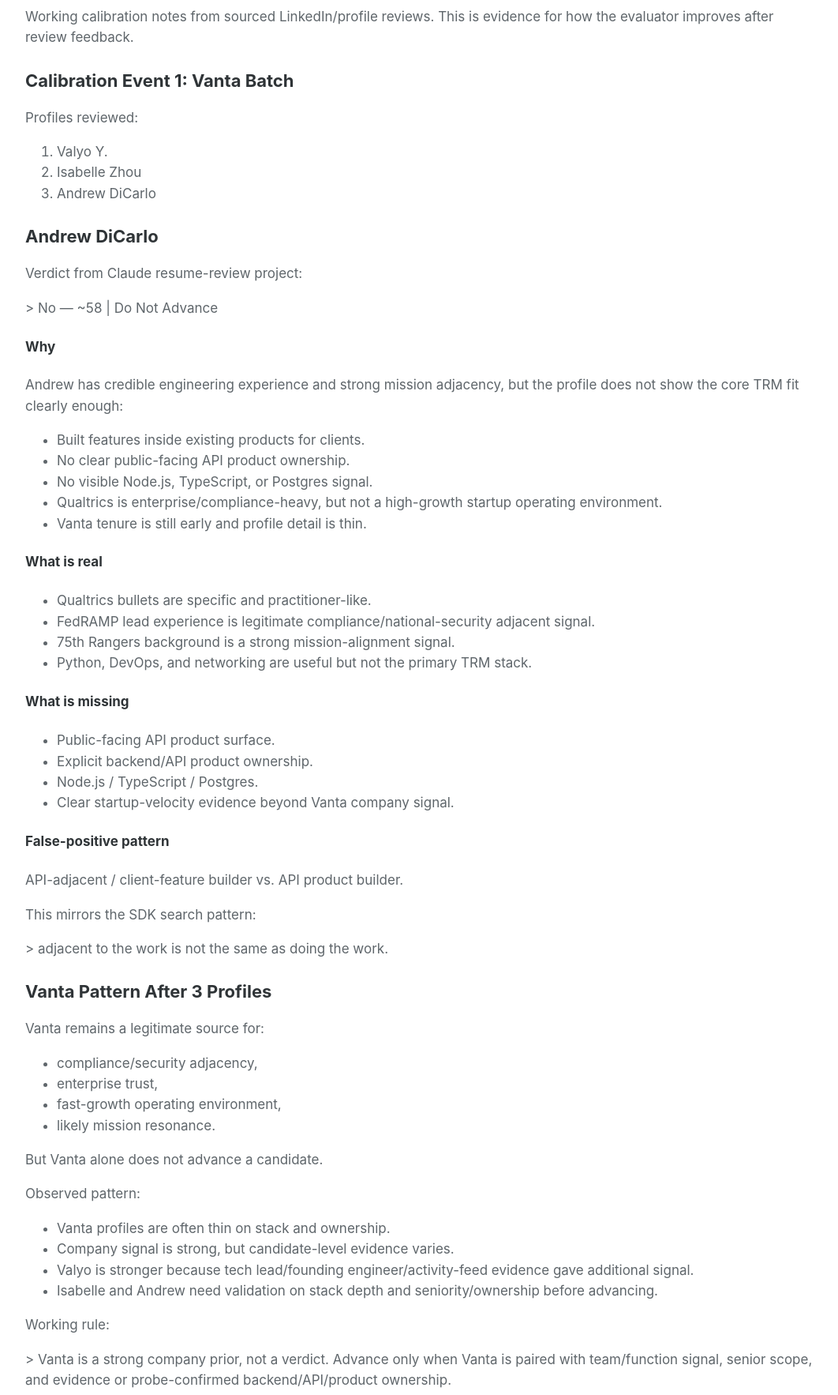
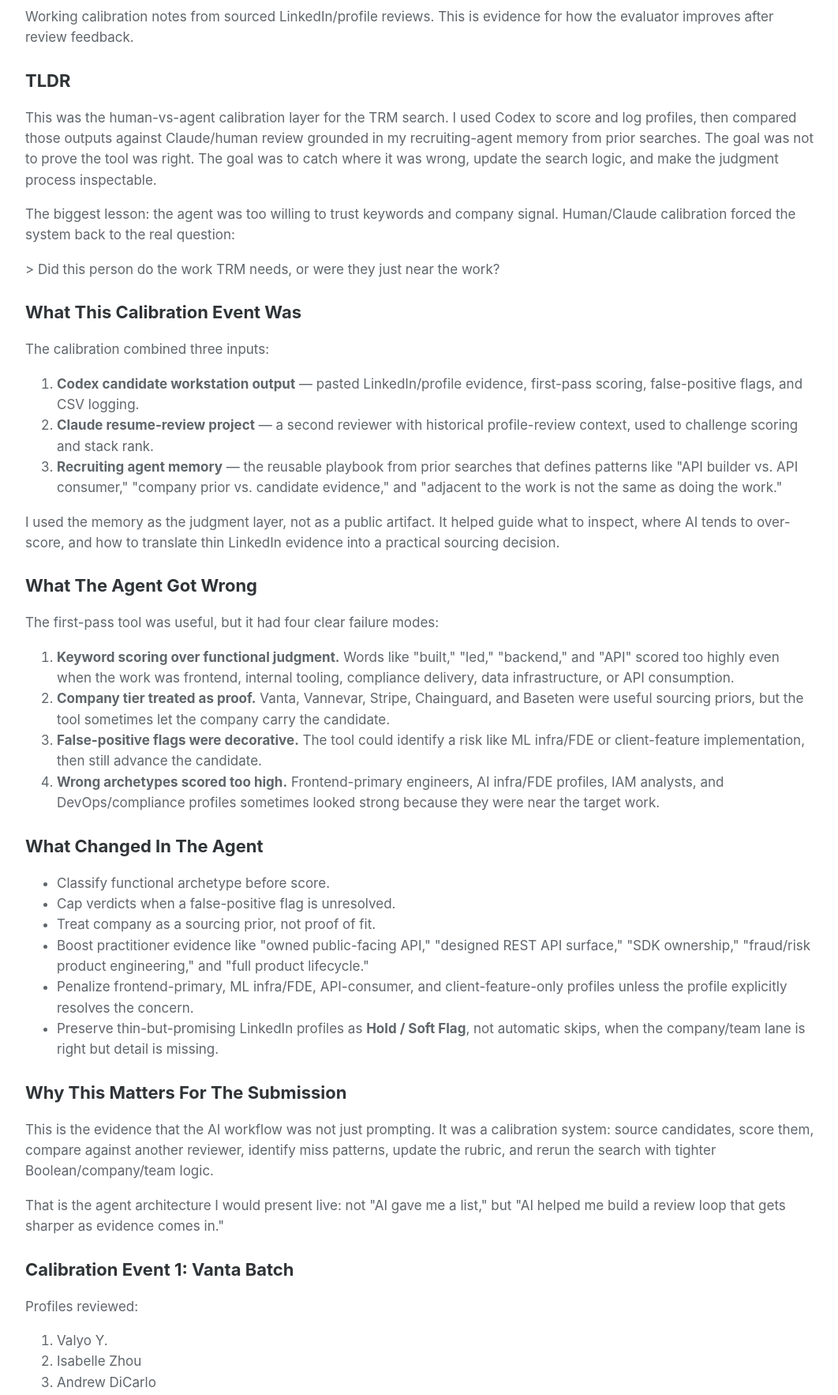
Before and after one commit to dylandheyne-a11y/trm-takehome-submission, a plain HTML site: page trm-profile-calibration-log.html in a window 1280 px wide. Shown: the part 320-2086 px from the top of the page at 79% size, without its empty margins (107-1169 px from the left). Drawn offline with Linux system fonts and the light colour scheme.

Commit message:
Finalize TRM calibration supplement

```diff
--- a/trm-profile-calibration-log.html
+++ b/trm-profile-calibration-log.html
@@ -4,6 +4,38 @@
 :root{--ink:#2f3437;--muted:#5f666b;--line:#e8e6e3;--soft:#f7f6f3;--blue:#337ea9;--bluebg:#e7f3ff}*{box-sizing:border-box}body{margin:0;background:#fff;color:var(--ink);font:17px/1.55 ui-sans-serif,-apple-system,BlinkMacSystemFont,"Segoe UI",sans-serif}.wrap{max-width:1050px;margin:0 auto;padding:44px 24px 80px}a{color:#2b6cb0;text-decoration:underline;text-underline-offset:2px}h1{font-size:44px;line-height:1.05;margin:0 0 18px}h2{font-size:28px;margin:28px 0 12px;background:var(--bluebg);border-radius:6px;padding:4px 9px}h3{font-size:22px;margin:24px 0 8px}p,li{color:var(--muted)}code{background:var(--soft);border:1px solid var(--line);border-radius:4px;padding:1px 4px;color:var(--ink)}pre{background:var(--soft);border:1px solid var(--line);border-radius:6px;padding:14px;overflow:auto}.table-wrap{overflow:auto;border:1px solid var(--line);margin:16px 0}table{width:100%;border-collapse:collapse;min-width:720px}th,td{border:1px solid var(--line);padding:10px 12px;text-align:left;vertical-align:top}th{background:var(--soft);text-transform:uppercase;font-size:13px}.back{display:inline-block;margin-bottom:22px;font-size:14px}.note{border-left:4px solid var(--blue);background:#f3f8fc;padding:12px 14px;border-radius:0 6px 6px 0;margin:16px 0;color:#26384f}</style></head>
 <body><main class="wrap"><a class="back" href="trm-final-submission-draft.html">← Back to final submission</a><h1>TRM Profile Calibration Log</h1><div class="note">Supporting artifact for the TRM take-home submission. This page is intentionally browser-native so it can be shared from GitHub Pages.</div><h2>TRM Profile Calibration Log</h2>
 <p>Working calibration notes from sourced LinkedIn/profile reviews. This is evidence for how the evaluator improves after review feedback.</p>
+<h3>TLDR</h3>
+<p>This was the human-vs-agent calibration layer for the TRM search. I used Codex to score and log profiles, then compared those outputs against Claude/human review grounded in my recruiting-agent memory from prior searches. The goal was not to prove the tool was right. The goal was to catch where it was wrong, update the search logic, and make the judgment process inspectable.</p>
+<p>The biggest lesson: the agent was too willing to trust keywords and company signal. Human/Claude calibration forced the system back to the real question:</p>
+<p>&gt; Did this person do the work TRM needs, or were they just near the work?</p>
+<h3>What This Calibration Event Was</h3>
+<p>The calibration combined three inputs:</p>
+<ol>
+<li><strong>Codex candidate workstation output</strong> — pasted LinkedIn/profile evidence, first-pass scoring, false-positive flags, and CSV logging.</li>
+<li><strong>Claude resume-review project</strong> — a second reviewer with historical profile-review context, used to challenge scoring and stack rank.</li>
+<li><strong>Recruiting agent memory</strong> — the reusable playbook from prior searches that defines patterns like "API builder vs. API consumer," "company prior vs. candidate evidence," and "adjacent to the work is not the same as doing the work."</li>
+</ol>
+<p>I used the memory as the judgment layer, not as a public artifact. It helped guide what to inspect, where AI tends to over-score, and how to translate thin LinkedIn evidence into a practical sourcing decision.</p>
+<h3>What The Agent Got Wrong</h3>
+<p>The first-pass tool was useful, but it had four clear failure modes:</p>
+<ol>
+<li><strong>Keyword scoring over functional judgment.</strong> Words like "built," "led," "backend," and "API" scored too highly even when the work was frontend, internal tooling, compliance delivery, data infrastructure, or API consumption.</li>
+<li><strong>Company tier treated as proof.</strong> Vanta, Vannevar, Stripe, Chainguard, and Baseten were useful sourcing priors, but the tool sometimes let the company carry the candidate.</li>
+<li><strong>False-positive flags were decorative.</strong> The tool could identify a risk like ML infra/FDE or client-feature implementation, then still advance the candidate.</li>
+<li><strong>Wrong archetypes scored too high.</strong> Frontend-primary engineers, AI infra/FDE profiles, IAM analysts, and DevOps/compliance profiles sometimes looked strong because they were near the target work.</li>
+</ol>
+<h3>What Changed In The Agent</h3>
+<ul>
+<li>Classify functional archetype before score.</li>
+<li>Cap verdicts when a false-positive flag is unresolved.</li>
+<li>Treat company as a sourcing prior, not proof of fit.</li>
+<li>Boost practitioner evidence like "owned public-facing API," "designed REST API surface," "SDK ownership," "fraud/risk product engineering," and "full product lifecycle."</li>
+<li>Penalize frontend-primary, ML infra/FDE, API-consumer, and client-feature-only profiles unless the profile explicitly resolves the concern.</li>
+<li>Preserve thin-but-promising LinkedIn profiles as <strong>Hold / Soft Flag</strong>, not automatic skips, when the company/team lane is right but detail is missing.</li>
+</ul>
+<h3>Why This Matters For The Submission</h3>
+<p>This is the evidence that the AI workflow was not just prompting. It was a calibration system: source candidates, score them, compare against another reviewer, identify miss patterns, update the rubric, and rerun the search with tighter Boolean/company/team logic.</p>
+<p>That is the agent architecture I would present live: not "AI gave me a list," but "AI helped me build a review loop that gets sharper as evidence comes in."</p>
 <h3>Calibration Event 1: Vanta Batch</h3>
 <p>Profiles reviewed:</p>
 <ol>
@@ -136,7 +168,17 @@
 <li>Add false-positive risk: ML infra / inference engineer, not full-stack product/API owner.</li>
 </ul>
 <h3>Calibration Event 3: Full Codex Tool Review</h3>
-<p>Source: <code>TRM_CODEX_CALIBRATION_2026-05-21.md</code> and <code>trm-candidate-review-log-2026-05-21.csv</code></p>
+<p>Source: <code>TRM_CODEX_CALIBRATION_2026-05-21.md</code>, <code>trm-candidate-review-log-2026-05-21.csv</code>, and the prior recruiting-agent memory used to ground the review.</p>
+<p>This was the main correction event. Codex and Claude/human review looked at overlapping candidates and diverged on several profiles. The point of the review was to understand why, not just pick a winner.</p>
+<h4>Event Summary</h4>
+<p>Codex was strongest when evidence was obvious: Valyo Y., Ema Milojkovic, and June Xu were directionally aligned. It struggled when profiles were keyword-rich but functionally wrong, or when the right work was described in less obvious terms.</p>
+<ul>
+<li><strong>Jon Anderson:</strong> Codex scored him as a 99 Strong Yes, but his profile was frontend-primary. Correct outcome: Def No for this role.</li>
+<li><strong>Andrew DiCarlo:</strong> Codex scored him as a 97 Strong Yes, but the evidence pointed to enterprise/client feature delivery and compliance work, not product API ownership. Correct outcome: Pass.</li>
+<li><strong>Tiago Ferreira:</strong> Codex under-scored him because it treated Stripe Fraud Engineering like a possible ML/infra pattern. Human review corrected this: fraud/risk/backend product engineering is one of the best TRM analogs.</li>
+<li><strong>Zackary Crosley:</strong> Codex under-scored because Chainguard/Censys were not weighted as strongly as the primary list. Human review corrected this because his Censys API/platform evidence was real.</li>
+</ul>
+<p>The calibration changed the evaluator from "score matching terms" to "classify the work, then score the evidence."</p>
 <h4>System-Level Fixes</h4>
 <p>The tool was still making four systematic errors:</p>
 <ol>
```
Also changed, not shown: index.html (+6 -4 lines), trm-final-submission-draft.html (+6 -4 lines).
